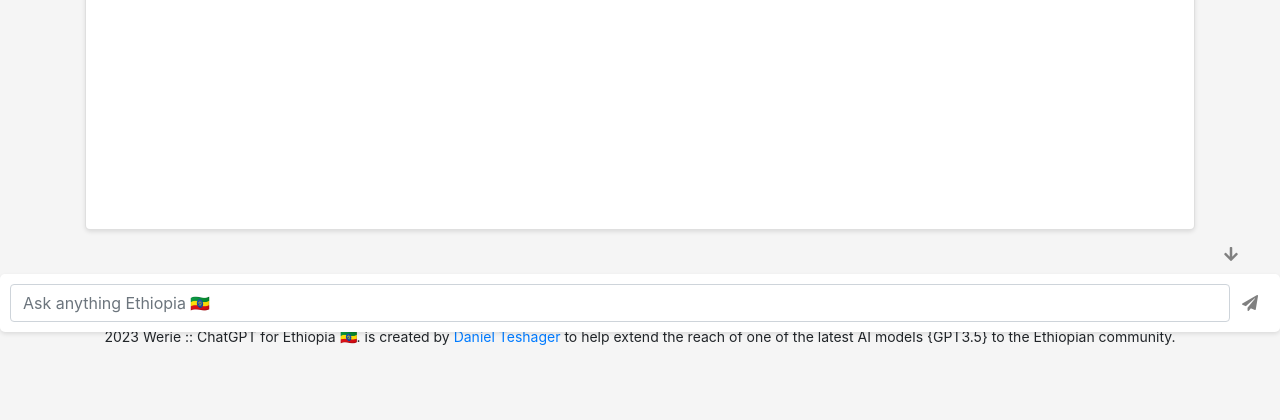
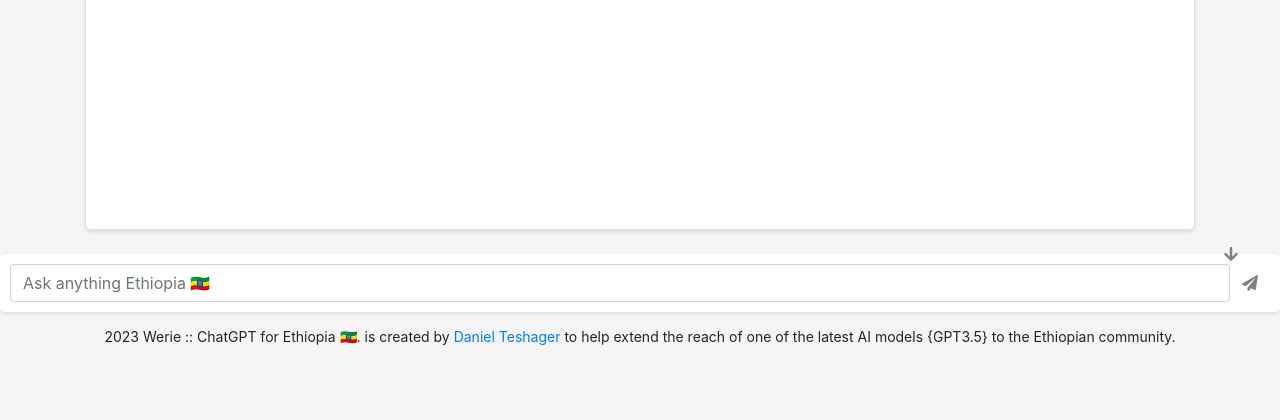
Before and after one commit to DanielTeshager/wer-, a Flask app: page / in a window 1280 px wide. Shown: the part 428-848 px from the top of the page. Run offline with Flask 2, Linux system fonts and the light colour scheme; some libraries are stand-ins or nearby versions.

```diff
--- a/static/style.css
+++ b/static/style.css
@@ -53,7 +53,7 @@ body {
 
 #chat-form {
 	position: fixed;
-	bottom: 40px;
+	bottom: 60px;
 	left: 50%;
 	transform: translateX(-50%);
 	background-color: #fff;
@@ -72,7 +72,7 @@ body {
 #scroll-bottom-btn {
 	position: fixed;
 	right: 30px;
-	bottom: 120px;
+	bottom: 130px;
 	z-index: 100;
 	background: none;
 	color: gray;
```
